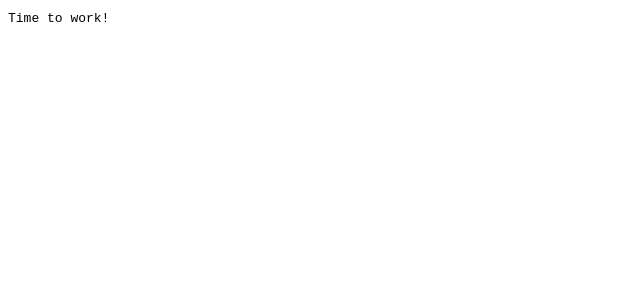
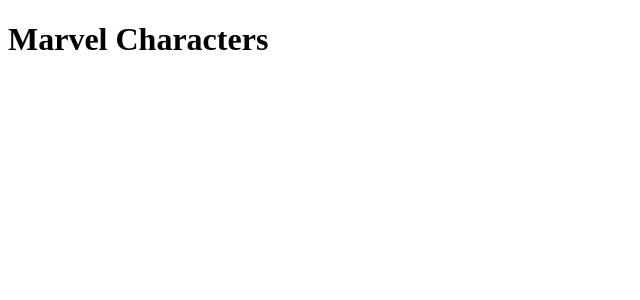
Before and after one commit to Daniel0liver/marvel, a React (Create React App) app: page / in a window 1280 px wide. Shown: the top 300 px of the page, without its empty margins (0-640 px from the left). Built offline with nearby package versions, Linux system fonts and the light colour scheme.

Commit message:
chore: config routes

```diff
--- a/package.json
+++ b/package.json
@@ -12,6 +12,7 @@
     "@types/react-dom": "^17.0.0",
     "react": "^17.0.2",
     "react-dom": "^17.0.2",
+    "react-router-dom": "^5.2.0",
     "react-scripts": "4.0.3",
     "typescript": "^4.1.2",
     "web-vitals": "^1.0.1"
@@ -39,5 +40,8 @@
       "last 1 firefox version",
       "last 1 safari version"
     ]
+  },
+  "devDependencies": {
+    "@types/react-router-dom": "^5.1.7"
   }
 }
--- a/src/App.tsx
+++ b/src/App.tsx
@@ -1,13 +1,7 @@
-import React from 'react';
+import Routes from 'routes';
 
 const App = () => {
-  return (
-    <div>
-      <main>
-        <code>Time to work!</code>
-      </main>
-    </div>
-  );
+  return <Routes />;
 };
 
 export default App;
--- /dev/null
+++ b/src/routes.tsx
@@ -0,0 +1,15 @@
+import { BrowserRouter as Router, Route, Switch } from 'react-router-dom';
+
+import Characters from 'pages/Characters';
+
+const Routes = () => {
+  return (
+    <Router>
+      <Switch>
+        <Route exact path="/" component={Characters} />
+      </Switch>
+    </Router>
+  );
+};
+
+export default Routes;
```
Also changed, not shown: 1 other file (tests, documents, lock files or other folders).
